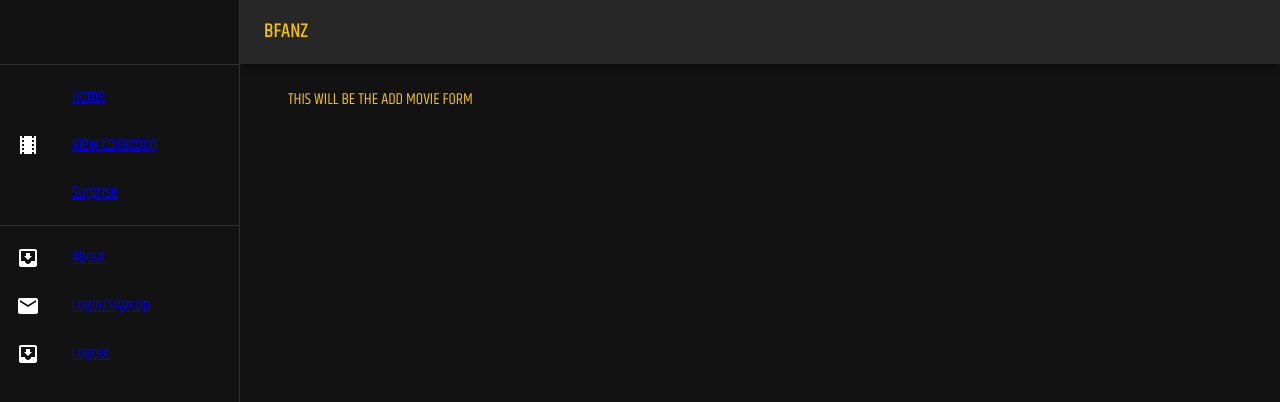
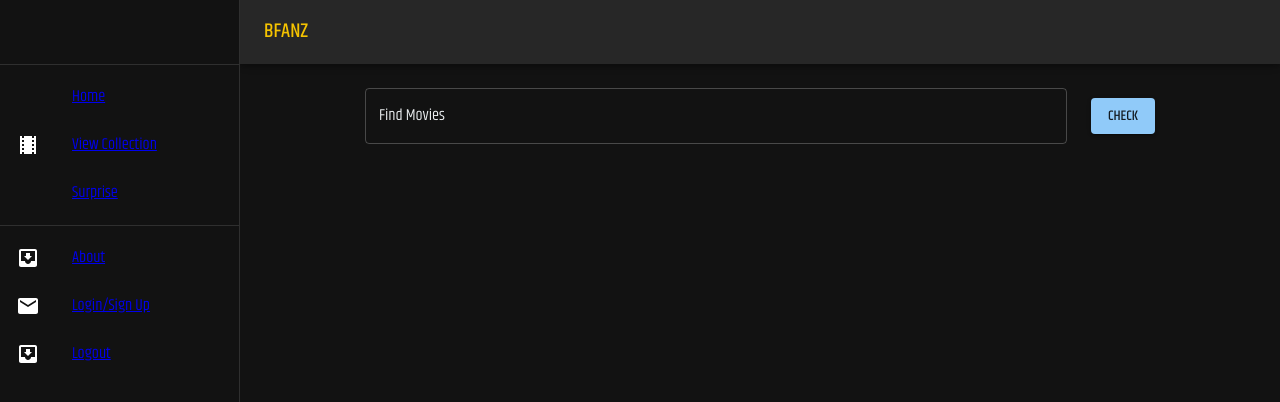
Before and after one commit to WilliamCrownover/bfanz, a React (Create React App) app in the folder client/: page /AddMovie in a window 1280 px wide. Shown: the top 402 px of the page. Built offline with nearby package versions, Linux system fonts and the light colour scheme.

Commit message:
added a search bar and a check button to the AddMovie page

```diff
--- a/client/src/pages/AddMovie.js
+++ b/client/src/pages/AddMovie.js
@@ -1,13 +1,24 @@
 import Grid from '@mui/material/Grid';
 import Container from '@mui/material/Container';
+import SearchBar from '../components/SearchBar';
+import Button from '@mui/material/Button';
 
 const AddMovie = () => {
     return (
 
         <Container>
-            <Grid container spacing={{ xs: 2, md: 3 }} columns={{ xs: 4, sm: 8, md: 12 }}>
-                <Grid item>
-                    THIS WILL BE THE ADD MOVIE FORM
+            <Grid
+                container
+                direction='row'
+                justifyContent='center'
+                alignItems='center'
+                spacing={{ xs: 2, md: 3 }}
+            >
+                <Grid item xs={9}>
+                    <SearchBar />
+                </Grid>
+                <Grid item xs='auto'>
+                    <Button variant='contained'> Check </Button>
                 </Grid>
             </Grid>
         </Container>
```
